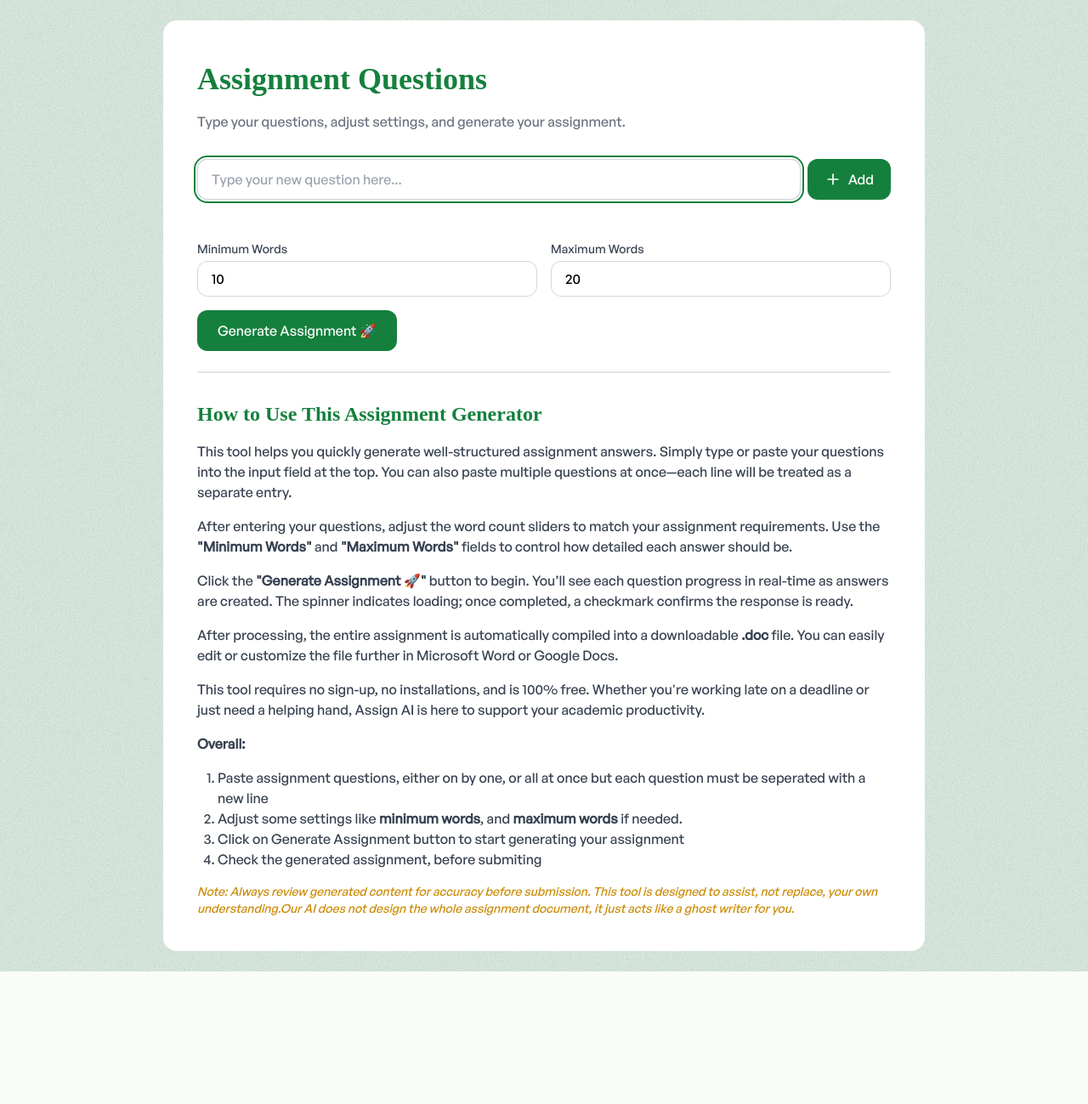
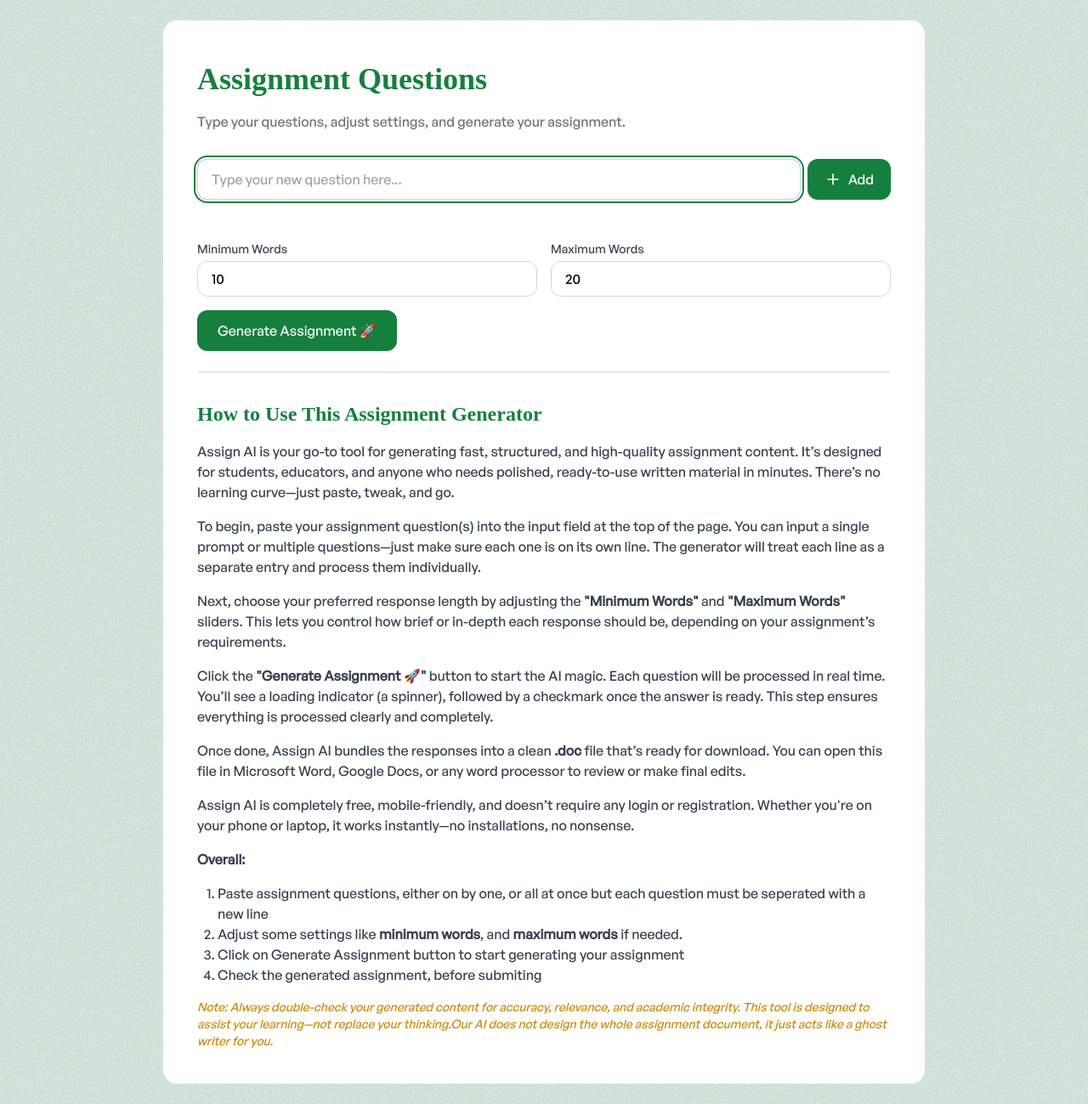
Before and after one commit to ShayanAliProgrammer/assignment-ai, a PHP site: page /generate in a window 1280 px wide. Shown: the whole page at 85% size. Before the commit the page ends 1143 px from the top, so only its background shows below. Run offline with PHP 8.4, Linux system fonts and the light colour scheme; data that the repository does not hold is empty; some web fonts are replaced.

Commit message:
update: "how to use" guide on assignment generation page

```diff
--- a/index.php
+++ b/index.php
@@ -304,20 +304,29 @@ if ($path == '/' || $path == '/generate') {
 
                 <div class="pt-8 border-t-2 text-gray-700 text-base space-y-4">
                     <h2 class="text-2xl font-bold text-green-700">How to Use This Assignment Generator</h2>
+
                     <p>
-                        This tool helps you quickly generate well-structured assignment answers. Simply type or paste your questions into the input field at the top. You can also paste multiple questions at once—each line will be treated as a separate entry.
+                        Assign AI is your go-to tool for generating fast, structured, and high-quality assignment content. It’s designed for students, educators, and anyone who needs polished, ready-to-use written material in minutes. There’s no learning curve—just paste, tweak, and go.
                     </p>
+
                     <p>
-                        After entering your questions, adjust the word count sliders to match your assignment requirements. Use the <span class="font-semibold">"Minimum Words"</span> and <span class="font-semibold">"Maximum Words"</span> fields to control how detailed each answer should be.
+                        To begin, paste your assignment question(s) into the input field at the top of the page. You can input a single prompt or multiple questions—just make sure each one is on its own line. The generator will treat each line as a separate entry and process them individually.
                     </p>
+
                     <p>
-                        Click the <span class="font-semibold">"Generate Assignment 🚀"</span> button to begin. You’ll see each question progress in real-time as answers are created. The spinner indicates loading; once completed, a checkmark confirms the response is ready.
+                        Next, choose your preferred response length by adjusting the <span class="font-semibold">"Minimum Words"</span> and <span class="font-semibold">"Maximum Words"</span> sliders. This lets you control how brief or in-depth each response should be, depending on your assignment’s requirements.
                     </p>
+
                     <p>
-                        After processing, the entire assignment is automatically compiled into a downloadable <span class="font-semibold">.doc</span> file. You can easily edit or customize the file further in Microsoft Word or Google Docs.
+                        Click the <span class="font-semibold">"Generate Assignment 🚀"</span> button to start the AI magic. Each question will be processed in real time. You’ll see a loading indicator (a spinner), followed by a checkmark once the answer is ready. This step ensures everything is processed clearly and completely.
                     </p>
+
                     <p>
-                        This tool requires no sign-up, no installations, and is 100% free. Whether you're working late on a deadline or just need a helping hand, Assign AI is here to support your academic productivity.
+                        Once done, Assign AI bundles the responses into a clean <span class="font-semibold">.doc</span> file that’s ready for download. You can open this file in Microsoft Word, Google Docs, or any word processor to review or make final edits.
+                    </p>
+
+                    <p>
+                        Assign AI is completely free, mobile-friendly, and doesn’t require any login or registration. Whether you're on your phone or laptop, it works instantly—no installations, no nonsense.
                     </p>
 
                     <p class='font-semibold'>Overall:</p>
@@ -330,10 +339,11 @@ if ($path == '/' || $path == '/generate') {
                     </ul>
 
                     <p class="text-sm text-yellow-600 italic">
-                        Note: Always review generated content for accuracy before submission. This tool is designed to assist, not replace, your own understanding.
+                        Note: Always double-check your generated content for accuracy, relevance, and academic integrity. This tool is designed to assist your learning—not replace your thinking.
                         Our AI does not design the whole assignment document, it just acts like a ghost writer for you.
                     </p>
                 </div>
+
 
                 <script>
                     document.addEventListener("DOMContentLoaded", () => {
```
